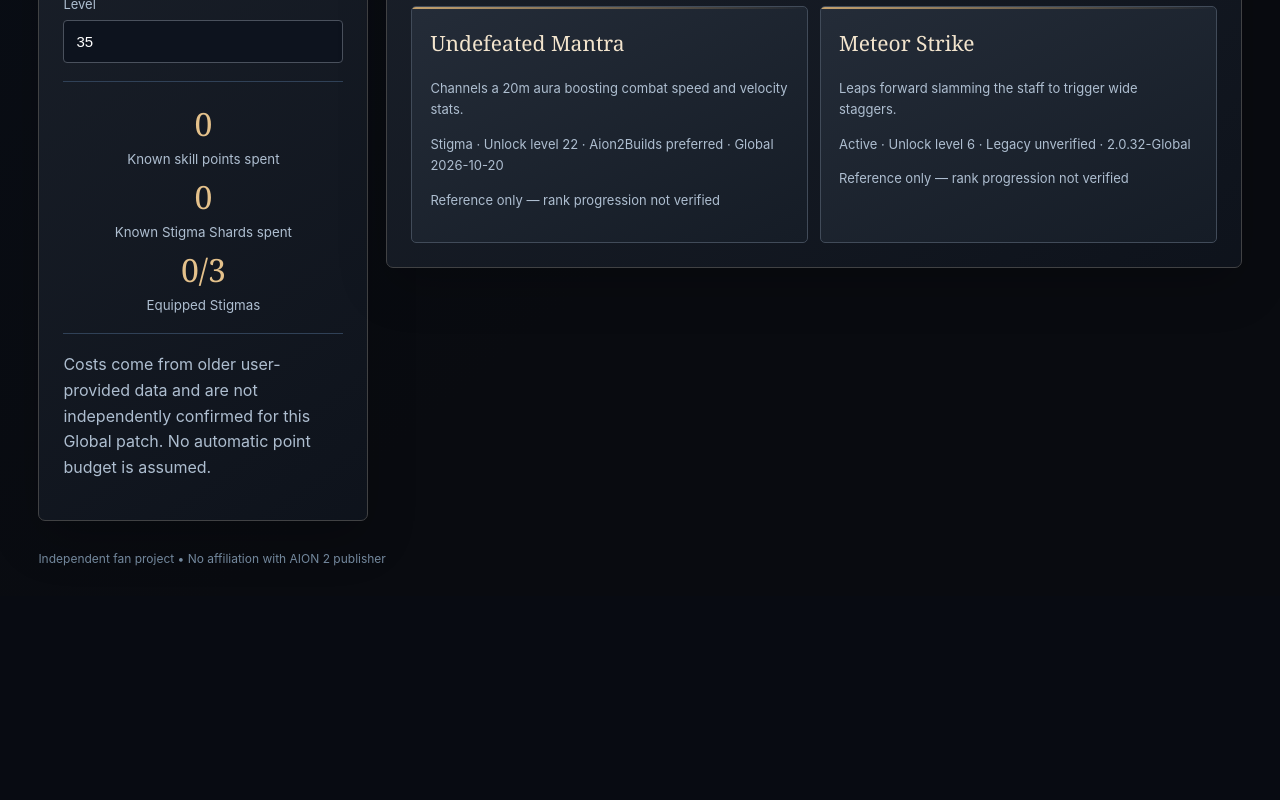
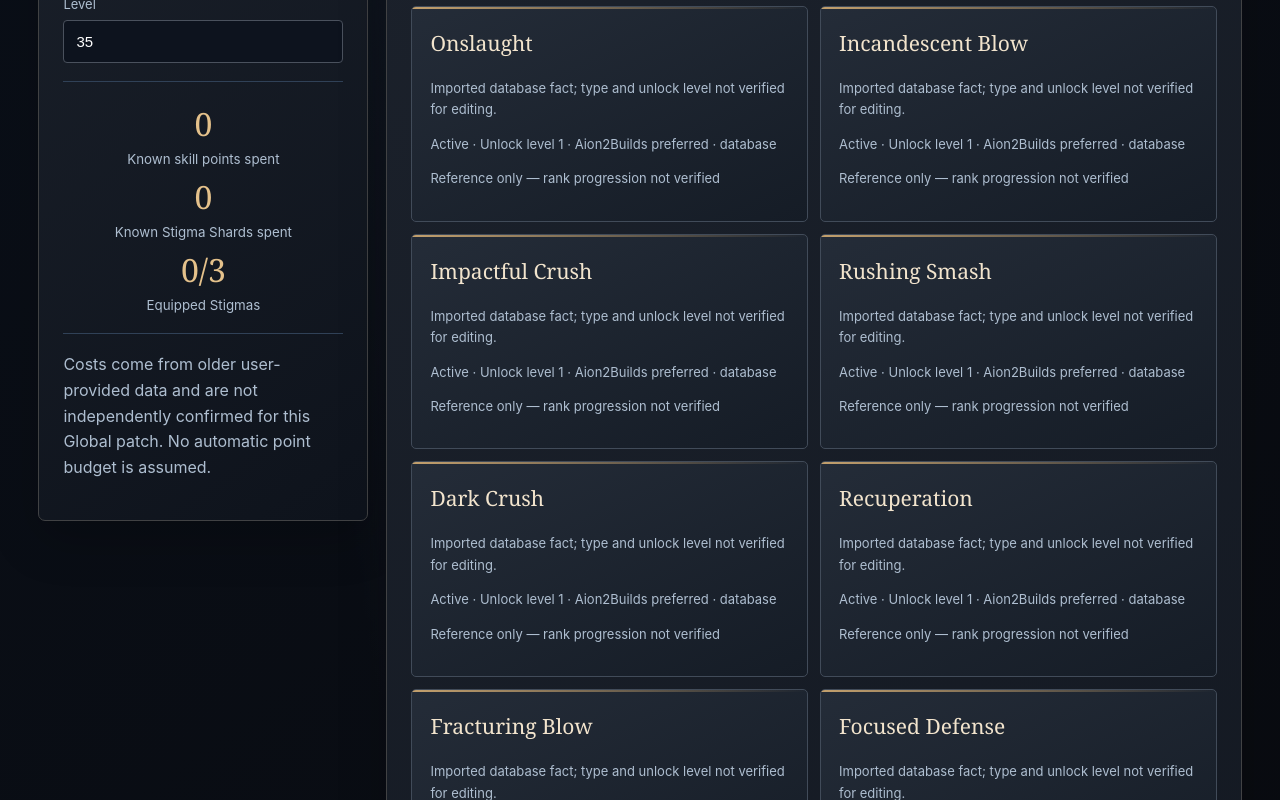
Before and after one commit to Wolfyslayer/AION2-Build-Planner, a Next.js app: page /workspace in a window 1280 px wide. Shown: the part 860-1660 px from the top of the page. Before the commit the page ends 1456 px from the top, so only its background shows below. Built offline with nearby package versions, Linux system fonts and the light colour scheme.

Commit message:
refactor: detach data/versionedSkillCatalog.ts from legacy game source data

```diff
--- a/data/versionedSkillCatalog.ts
+++ b/data/versionedSkillCatalog.ts
@@ -1,17 +1,6 @@
-import {suppliedGame} from "./suppliedGame";
-import imported from "./imported/classes_skills.json";
-import {skillConflicts} from "./skillConflicts";
-export type SourceKind="aion2builds"|"legacy-user-supplied";
+import {publicSkillFacts} from "./publicSkillFacts";
+export type SourceKind="metaroad-database";
 export type CatalogSkill={id:string;classId:string;name:string;type:"Active"|"Passive"|"Stigma";unlockLevel:number;description:string;source:SourceKind;patch:string;status:"preferred-reference"|"legacy-unverified";legacyId?:string};
-const overrides=new Map(skillConflicts.map(c=>[c.classId+":"+c.skill.toLowerCase(),c.claims.find(v=>v.source==="Aion2Builds")]));
-const patch="Global 2026-10-20";
-export const catalogSkills:CatalogSkill[]=[
- ...suppliedGame.skills.map(s=>({id:s.skill_id,classId:s.class_id,name:s.name,type:s.type,unlockLevel:s.unlock_level,description:s.description,source:"legacy-user-supplied" as const,patch:suppliedGame.client_build,status:"legacy-unverified" as const})),
- ...imported.classes.flatMap(c=>c.active_skills.filter(s=>!suppliedGame.skills.some(x=>x.class_id===c.id&&x.name.toLowerCase()===s.name.toLowerCase())).map(s=>({id:s.id,classId:c.id,name:s.name,type:"Active" as const,unlockLevel:s.unlock_level,description:s.description,source:"legacy-user-supplied" as const,patch:"2.0.32-Global",status:"legacy-unverified" as const})))
-];
-export function preferredSkillView():CatalogSkill[]{
- return catalogSkills.map(s=>{const claim=overrides.get(s.classId+":"+s.name.toLowerCase());if(!claim||!claim.classification||claim.unlockLevel===undefined)return s;
- return {...s,type:claim.classification as CatalogSkill["type"],unlockLevel:claim.unlockLevel,source:"aion2builds" as const,patch,status:"preferred-reference" as const,legacyId:s.id};
- });
-}
-export function findPreferredSkill(classId:string,name:string){return preferredSkillView().find(s=>s.classId===classId&&s.name.toLowerCase()===name.toLowerCase())}
+export const catalogSkills:CatalogSkill[]=publicSkillFacts.map(f=>({id:"metaroad:"+f.classId+":"+f.name.toLowerCase().replace(/[^a-z0-9]+/g,"-"),classId:f.classId,name:f.name,type:"Active",unlockLevel:1,description:"Imported database fact; type and unlock level not verified for editing.",source:"metaroad-database",patch:"database",status:"preferred-reference"}));
+export function preferredSkillView(){return catalogSkills}
+export function findPreferredSkill(classId:string,name:string){return catalogSkills.find(s=>s.classId===classId&&s.name.toLowerCase()===name.toLowerCase())}
```
